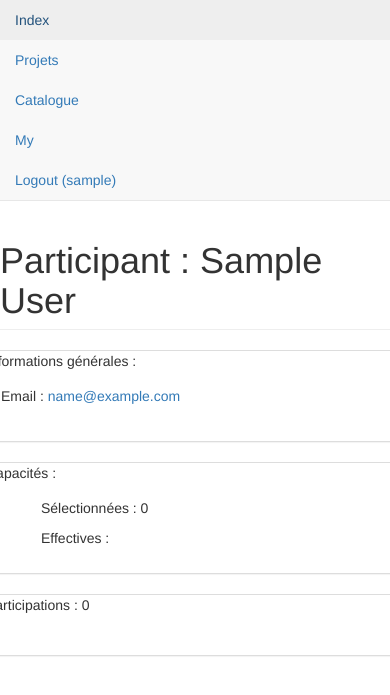
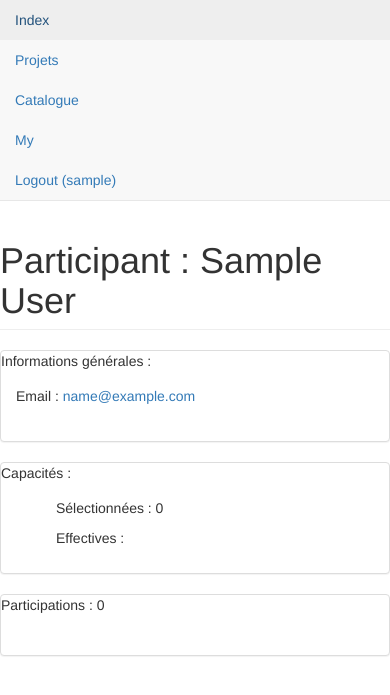
Before and after one commit to rlichiere/django-catalog, a Django app: page /participant/1 in a window 390 px wide. Shown: the top 695 px of the page. Run offline with Django 3.2, Linux system fonts and the light colour scheme; a user stored in the database is signed in; tables that the repository leaves empty hold one stand-in row (values such as "Sample post"); some libraries are stand-ins or nearby versions.

Commit message:
Participant: ui improvements Launcher improvement : dynamic port

```diff
--- a/catalog/templates/catalog/participant_detail.html
+++ b/catalog/templates/catalog/participant_detail.html
@@ -6,19 +6,16 @@
 {% block page-header %}Participant : {{ participant }}{% endblock %}
 
 {% block page-body %}
-<!-- participant_detail body -->
-<div class="row">
-    <div class="col-sm-11">
-        <div class="panel panel-default">
-            <div class="panel-header">Informations générales :</div>
-            <div class="panel-body">
-                Email : <a href="{{ participant.user.email }}">{{ participant.user.email }}</a><br /><br />
-            </div>
+
+<div class="col-sm-10">
+    <div class="panel panel-default">
+        <div class="panel-header">Informations générales :</div>
+        <div class="panel-body">
+            Email : <a href="{{ participant.user.email }}">{{ participant.user.email }}</a><br /><br />
         </div>
     </div>
 </div>
-<div class="row">
-<div class="col-lg-3 col-sm-6">
+<div class="col-sm-5">
     <div class="panel panel-default">
         <div class="panel-header">Capacités :</div>
         <div class="panel-body">
@@ -43,7 +40,7 @@
         </div>
     </div>
 </div>
-<div class="col-lg-3 col-sm-6">
+<div class="col-sm-5">
     <div class="panel panel-default">
         <div class="panel-header">Participations : {{ participations_effective|length }}</div>
         <div class="panel-body">
@@ -65,7 +62,7 @@
 </div>
 {%  if request.user.is_superuser %}
     {% if participations_invitations|length > 0 %}
-        <div class="col-lg-3 col-sm-6">
+        <div class="col-sm-5">
             <div class="panel panel-default">
                 <div class="panel-header">Invitations : {{ participations_invitations|length }}</div>
                 <div class="panel-body">
@@ -87,7 +84,7 @@
         </div>
     {% endif %}
     {% if participations_propositions|length > 0 %}
-    <div class="col-lg-3 col-sm-6">
+    <div class="col-sm-5">
         <div class="panel panel-default">
             <div class="panel-header">Propositions : {{ participations_propositions|length }}</div>
             <div class="panel-body">
@@ -109,5 +106,5 @@
     </div>
     {% endif %}
 {% endif %}
-</div>
+
 {% endblock %}
```
Also changed, not shown: 2 other files.
